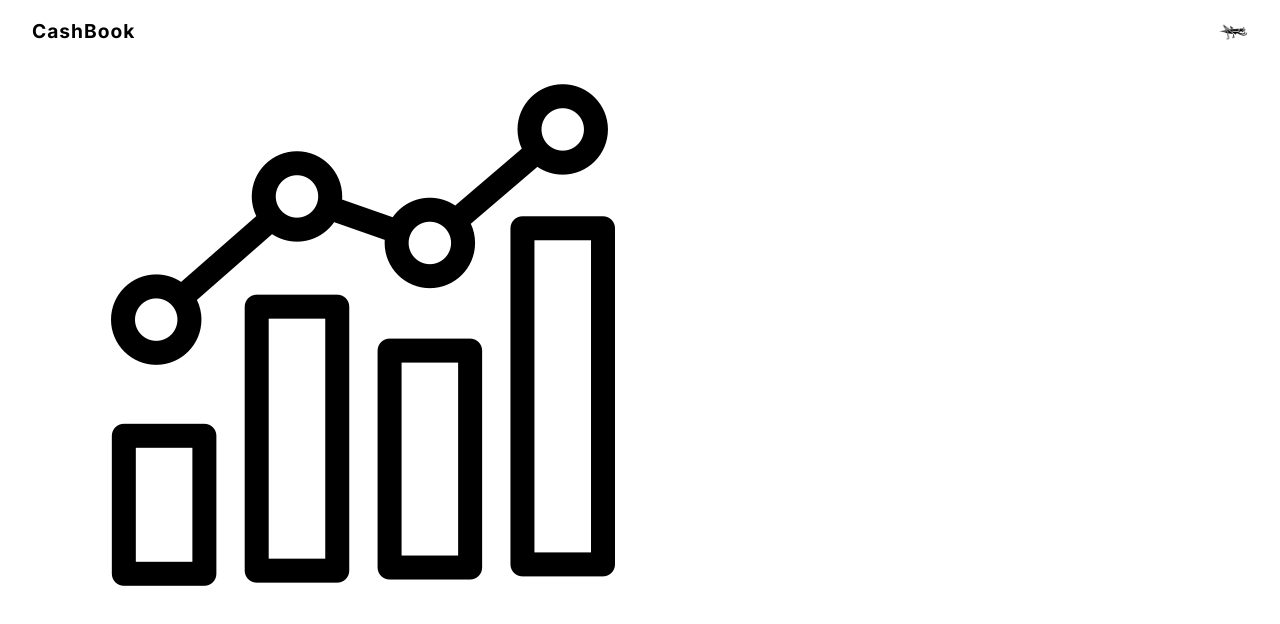
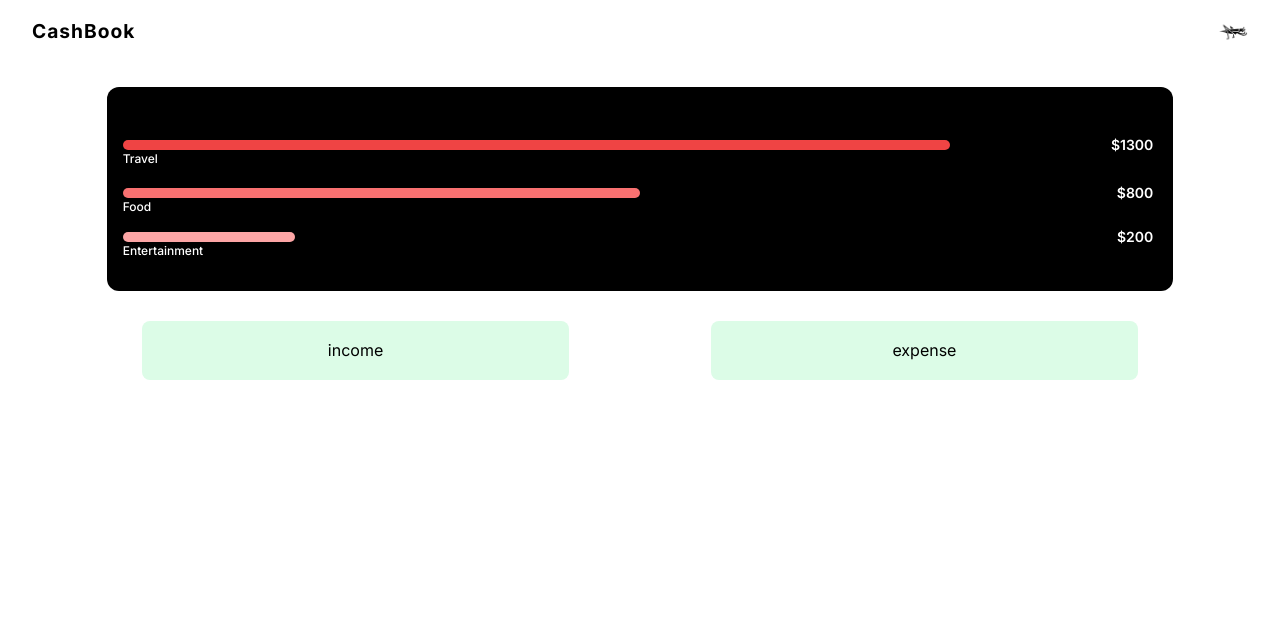
Before and after one commit to sadi-1010011/cashbook, a Next.js app: page /stats in a window 1280 px wide. Shown: the top 624 px of the page. Built offline with nearby package versions, Linux system fonts and the light colour scheme.

Commit message:
created stats page

```diff
--- a/app/newtransaction/page.tsx
+++ b/app/newtransaction/page.tsx
@@ -26,7 +26,7 @@ export default function NewTransaction() {
                 </div>
 
                 <div>
-                    <h3 className="capitalize text-lg font-bold">Description</h3>
+                    <h3 className="capitalize text-lg font-bold px-4">Description</h3>
                     <textarea className={styles.newdescription} placeholder="descripion.."></textarea>
                 </div>
             </div>
--- a/app/stats/page.tsx
+++ b/app/stats/page.tsx
@@ -1,13 +1,38 @@
 import Header from "@/components/header/header";
-import GraphIcon from "@/assets/statsicon.png";
 import Image from "next/image";
+import styles from "./stats.module.css";
+
 
 export default function Stats() {
     return (
         <div className="container w-full">
             <Header />
-            <div className="flex w-10/12 bg-white my-4 mx-auto rounded-xl">
-                <Image src={GraphIcon} alt="graph image"/>
+            <div className="flex flex-col ite w-10/12 text-white bg-black my-6 mx-auto px-4 py-8 rounded-xl">
+                <div className="flex items-center justify-between my-4">
+                    <span className={`${styles.graphbar} w-4/5 bg-red-500`}>
+                        <span className={styles.graphbar_name}>Travel</span>
+                    </span>
+                    <span className="text-sm px-1 font-semibold">$1300</span>
+                </div>
+
+                <div className="flex items-center justify-between my-3">
+                    <span className={`${styles.graphbar} w-1/2 bg-red-400`}>
+                        <span className={styles.graphbar_name}>food</span>
+                    </span>
+                    <span className="text-sm px-1 font-semibold">$800</span>
+                </div>
+
+                <div className="flex items-center justify-between my-3">
+                    <span className={`${styles.graphbar} w-1/6 bg-red-300`}>
+                        <span className={styles.graphbar_name}>Entertainment</span>
+                    </span>
+                    <span className="text-sm px-1 font-semibold">$200</span>
+                </div>
+            </div>
+
+            <div className="flex items-center justify-evenly my-3 mx-auto w-full">
+                <div className="my-1.5 py-5 bg-green-100 w-1/3 text-center rounded-lg">income</div>
+                <div className="my-1.5 py-5 bg-green-100 w-1/3 text-center rounded-lg">expense</div>
             </div>
         </div>
     )
--- a/app/stats/stats.module.css
+++ b/app/stats/stats.module.css
@@ -1 +1,19 @@
 /* styles for stats page */
+
+.graphbar {
+    position: relative;
+    color: #000;
+    border-radius: 0.75rem;
+    padding: 5px 12px;
+    font-size: 12px;
+    text-transform: capitalize;
+    /* background-color: #fff; */
+}
+
+.graphbar_name {
+    position:absolute;
+    color: white;
+    font-weight: 500;
+    left: 0;
+    top: 12px;
+}
```
Also changed, not shown: 1 other file (tests, documents, lock files or other folders).
